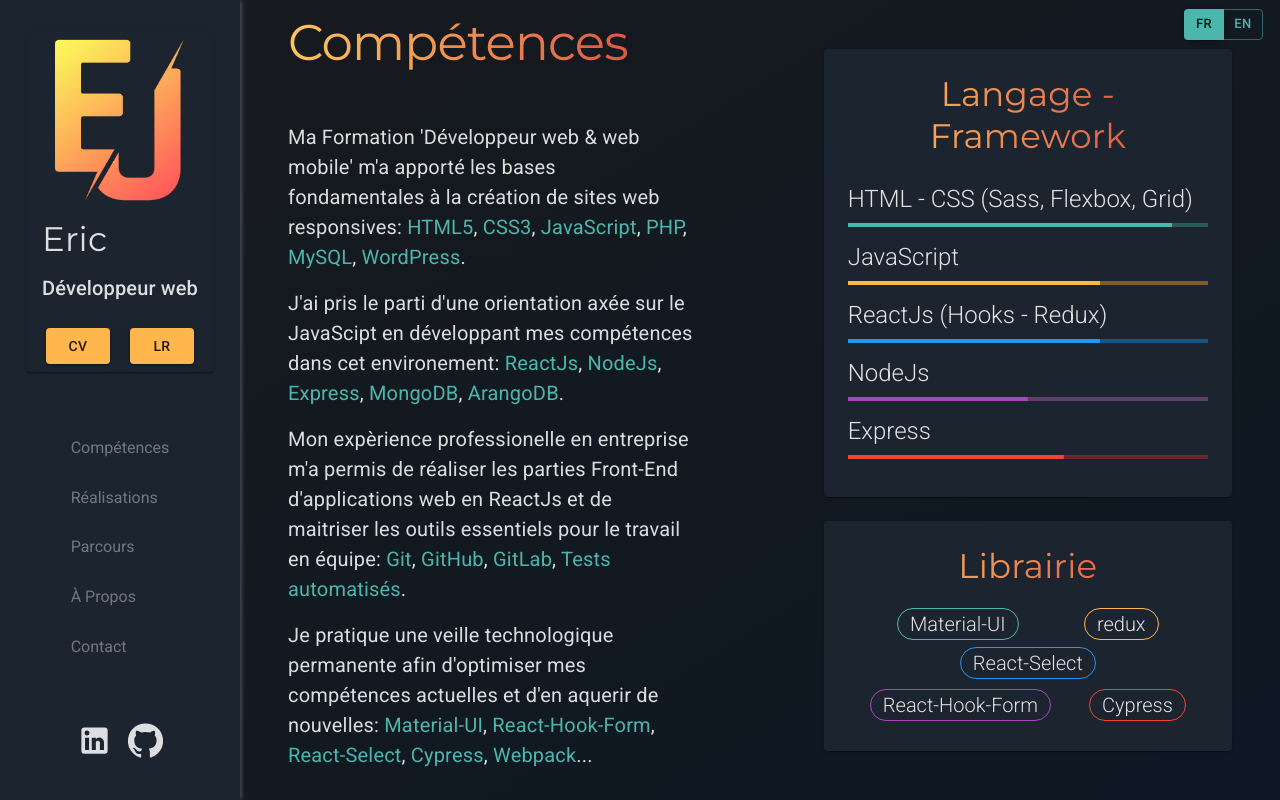
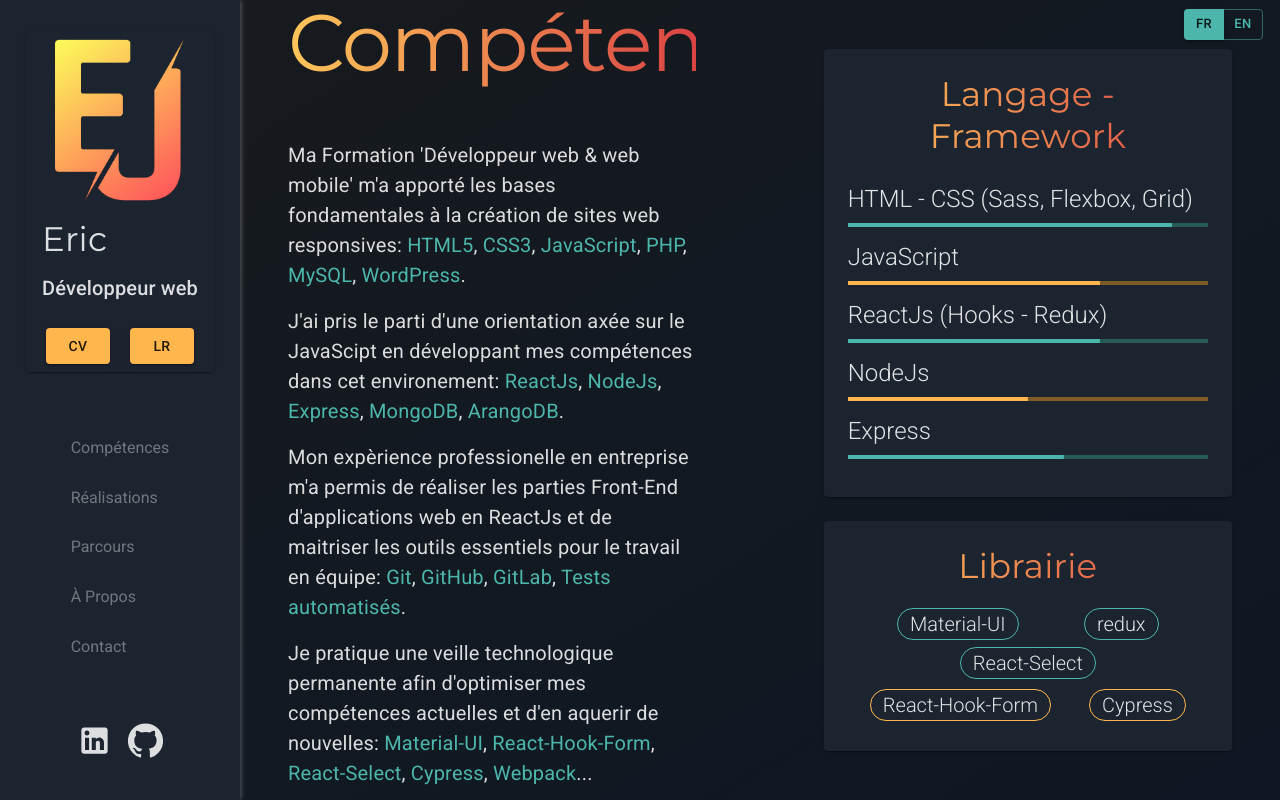
Before and after one commit to Eric-Juquel/eric-j-portfolio, a React (Create React App) app: page /skills in a window 1280 px wide. Built offline with nearby package versions, Linux system fonts and the light colour scheme; a web font is replaced by a local one.

Commit message:
fix css skills - before nodemailer

```diff
--- a/src/App.js
+++ b/src/App.js
@@ -52,7 +52,7 @@
     h1: {
       fontFamily: `"Montserrat","Roboto","Helvetica"`,
       textTransform: "capitalize",
-      fontSize: 50,
+      fontSize: 80,
       marginBottom: 50,
     },
     h4: {
--- a/src/components/ChipBox.js
+++ b/src/components/ChipBox.js
@@ -74,14 +74,14 @@
             <Chip
               label="redux"
               variant="outlined"
-              className={`${classes.chip} ${classes.chip2}`}
+              className={`${classes.chip} ${classes.chip1}`}
             />
           </Grid>
           <Grid item>
             <Chip
               label="React-Select"
               variant="outlined"
-              className={`${classes.chip} ${classes.chip3}`}
+              className={`${classes.chip} ${classes.chip1}`}
             />
           </Grid>
         </Grid>
@@ -90,14 +90,14 @@
             <Chip
               label="React-Hook-Form"
               variant="outlined"
-              className={`${classes.chip} ${classes.chip4}`}
+              className={`${classes.chip} ${classes.chip2}`}
             />
           </Grid>
           <Grid item>
             <Chip
               label="Cypress"
               variant="outlined"
-              className={`${classes.chip} ${classes.chip5}`}
+              className={`${classes.chip} ${classes.chip2}`}
             />
           </Grid>
         </Grid>
--- a/src/components/ProgressBox.js
+++ b/src/components/ProgressBox.js
@@ -1,4 +1,4 @@
-import React from "react";
+import React, { useState, useEffect } from "react";
 import { makeStyles } from "@material-ui/core/styles";
 import { translate } from "../translations/translate";
 import { useSelector } from "react-redux";
@@ -37,13 +37,25 @@
 const ProgressBox = () => {
   const classes = useStyles();
   const lang = useSelector((state) => state.languageReducer.language);
+  const [progress1, setProgress1] = useState(0);
+  const [progress2, setProgress2] = useState(0);
+  const [progress3, setProgress3] = useState(0);
+  const [progress4, setProgress4] = useState(0);
+  const [progress5, setProgress5] = useState(0);
+
+useEffect(() => {
+  setProgress1(90)
+  setProgress2(70)
+  setProgress3(70)
+  setProgress4(50)
+  setProgress5(60)
+},[])
 
   return (
     <Paper className={classes.paper}>
       <Typography
         justify="center"
         variant="h4"
-        color="primary"
         align="center"
         gutterBottom
       >
@@ -56,16 +68,16 @@
         className={classes.container1}
       >
         <Grid item>
-          <Typography variant="h5" gutterBottom>
+          <Typography variant="h5" gutterBottom >
             HTML - CSS (Sass, Flexbox, Grid)
           </Typography>
-          <LinearProgress variant="determinate" value={90} color="secondary" />
+          <LinearProgress variant="determinate" value={progress1} color="secondary" />
         </Grid>
         <Grid item>
           <Typography variant="h5" gutterBottom>
             JavaScript
           </Typography>
-          <LinearProgress variant="determinate" value={70} />
+          <LinearProgress variant="determinate" value={progress2} color="primary" />
         </Grid>
         <Grid item>
           <Typography variant="h5" gutterBottom>
@@ -73,11 +85,12 @@
           </Typography>
           <LinearProgress
             variant="determinate"
-            value={70}
-            classes={{
-              colorPrimary: classes.colorInfo,
-              barColorPrimary: classes.barColorInfo,
-            }}
+            value={progress3}
+            // classes={{
+            //   colorPrimary: classes.colorInfo,
+            //   barColorPrimary: classes.barColorInfo,
+            // }}
+            color="secondary"
           />
         </Grid>
         <Grid item>
@@ -86,11 +99,12 @@
           </Typography>
           <LinearProgress
             variant="determinate"
-            value={50}
-            classes={{
-              colorPrimary: classes.colorWarning,
-              barColorPrimary: classes.barColorWarning,
-            }}
+            value={progress4}
+            // classes={{
+            //   colorPrimary: classes.colorWarning,
+            //   barColorPrimary: classes.barColorWarning,
+            // }}
+            color="primary"
           />
         </Grid>
         <Grid item>
@@ -99,11 +113,12 @@
           </Typography>
           <LinearProgress
             variant="determinate"
-            value={60}
-            classes={{
-              colorPrimary: classes.colorError,
-              barColorPrimary: classes.barColorError,
-            }}
+            value={progress5}
+            // classes={{
+            //   colorPrimary: classes.colorError,
+            //   barColorPrimary: classes.barColorError,
+            // }}
+            color="secondary"
           />
         </Grid>
       </Grid>
```
